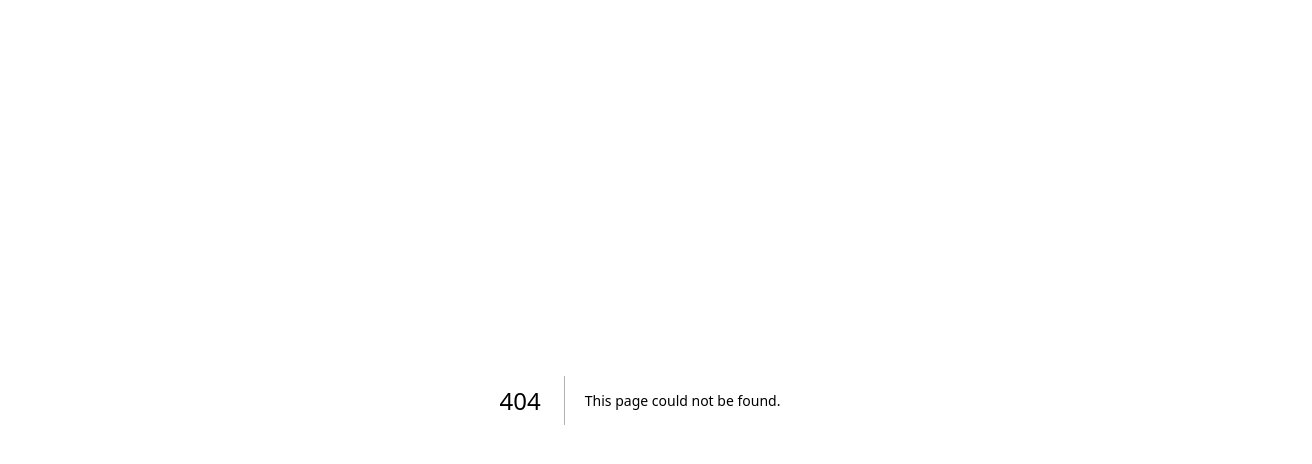
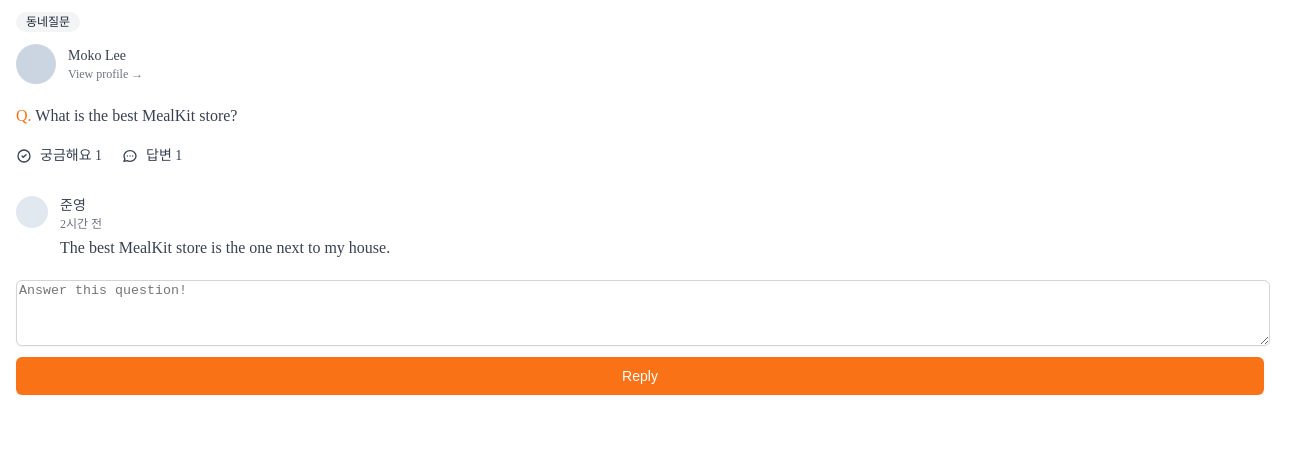
Before and after one commit to moko0428/carrot-market, a Next.js app: page /community/1 in a window 1280 px wide. Before the commit this address had no page. Shown: the top 464 px of the page, 1312 px wide, since content can reach past the window. Built offline with nearby package versions, Linux system fonts and the light colour scheme.

Commit message:
community detail page clear

```diff
--- /dev/null
+++ b/pages/community/[id].tsx
@@ -0,0 +1,88 @@
+import type { NextPage } from "next";
+
+const CommunityPostDetail: NextPage = () => {
+  return (
+    <div>
+      <span className="inline-flex my-3 ml-4 items-center px-2.5 py-0.5 rounded-full text-xs font-medium bg-gray-100 text-gray-800">
+        동네질문
+      </span>
+      <div className="flex mb-3 px-4 cursor-pointer pb-3  border-b items-center space-x-3">
+        <div className="w-10 h-10 rounded-full bg-slate-300" />
+        <div>
+          <p className="text-sm font-medium text-gray-700">Moko Lee</p>
+          <p className="text-xs font-medium text-gray-500">
+            View profile &rarr;
+          </p>
+        </div>
+      </div>
+      <div>
+        <div className="mt-2 px-4 text-gray-700">
+          <span className="text-orange-500 font-medium">Q.</span> What is the
+          best MealKit store?
+        </div>
+        <div className="flex px-4 space-x-5 mt-3 text-gray-700 py-2.5 border-t border-b-[2px]  w-full">
+          <span className="flex space-x-2 items-center text-sm">
+            <svg
+              className="w-4 h-4"
+              fill="none"
+              stroke="currentColor"
+              viewBox="0 0 24 24"
+              xmlns="http://www.w3.org/2000/svg"
+            >
+              <path
+                strokeLinecap="round"
+                strokeLinejoin="round"
+                strokeWidth="2"
+                d="M9 12l2 2 4-4m6 2a9 9 0 11-18 0 9 9 0 0118 0z"
+              ></path>
+            </svg>
+            <span>궁금해요 1</span>
+          </span>
+          <span className="flex space-x-2 items-center text-sm">
+            <svg
+              className="w-4 h-4"
+              fill="none"
+              stroke="currentColor"
+              viewBox="0 0 24 24"
+              xmlns="http://www.w3.org/2000/svg"
+            >
+              <path
+                strokeLinecap="round"
+                strokeLinejoin="round"
+                strokeWidth="2"
+                d="M8 12h.01M12 12h.01M16 12h.01M21 12c0 4.418-4.03 8-9 8a9.863 9.863 0 01-4.255-.949L3 20l1.395-3.72C3.512 15.042 3 13.574 3 12c0-4.418 4.03-8 9-8s9 3.582 9 8z"
+              ></path>
+            </svg>
+            <span>답변 1</span>
+          </span>
+        </div>
+      </div>
+      <div className="px-4 my-5 space-y-5">
+        <div className="flex items-start space-x-3">
+          <div className="w-8 h-8 bg-slate-200 rounded-full" />
+          <div>
+            <span className="text-sm block font-medium text-gray-700">
+              준영
+            </span>
+            <span className="text-xs text-gray-500 block ">2시간 전</span>
+            <p className="text-gray-700 mt-2">
+              The best MealKit store is the one next to my house.
+            </p>
+          </div>
+        </div>
+      </div>
+      <div className="px-4">
+        <textarea
+          className="mt-1 shadow-sm w-full focus:ring-orange-500 rounded-md border-gray-300 focus:border-orange-500 "
+          rows={4}
+          placeholder="Answer this question!"
+        />
+        <button className="mt-2 w-full bg-orange-500 hover:bg-orange-600 text-white py-2 px-4 border border-transparent rounded-md shadow-sm text-sm font-medium focus:ring-2 focus:ring-offset-2 focus:ring-orange-500 focus:outline-none ">
+          Reply
+        </button>
+      </div>
+    </div>
+  );
+};
+
+export default CommunityPostDetail;
--- a/pages/community/index.tsx
+++ b/pages/community/index.tsx
@@ -1,4 +1,5 @@
 import type { NextPage } from "next";
+import CommunityPostDetail from "./[id]";
 
 const Community: NextPage = () => {
   return (
@@ -16,7 +17,7 @@
             <span>준영</span>
             <span>18시간 전</span>
           </div>
-          <div className="flex space-x-5 mt-3 text-gray-700 py-2.5 border-t border-b-[2px] w-full">
+          <div className="flex px-4 space-x-5 mt-3 text-gray-700 py-2.5 border-t border-b-[2px] w-full">
             <span className="flex spx2 items-center text-sm">
               <svg
                 className="w-4 h-4"
```
